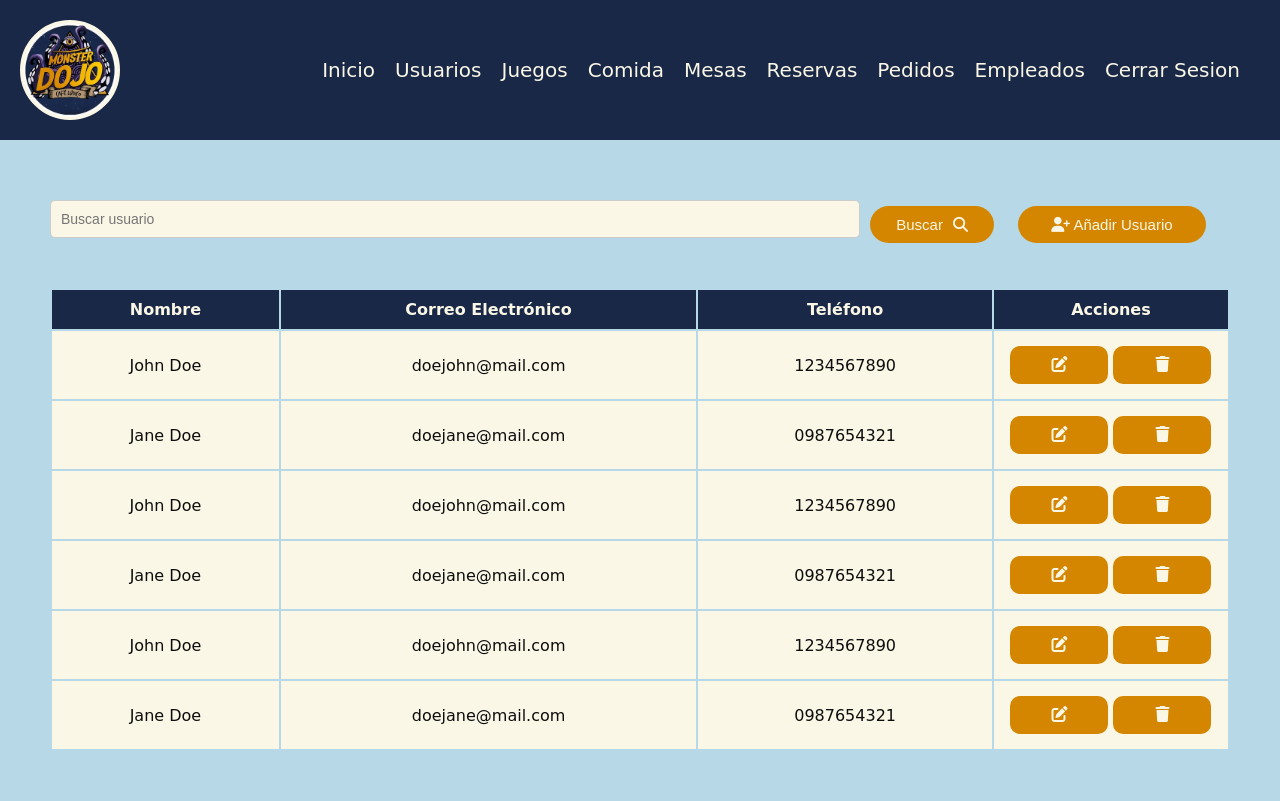
After one commit to ITLAZ/MonDojo, a Python web app: template templates/userspanel.html in a window 1280 px wide. The commit adds this page. Run offline with Jinja, Linux system fonts and the light colour scheme; the template is opened without the code that fills it, so the values that code supplies are empty; some libraries are stand-ins or nearby versions.

Commit message:
userspanel con pop-up todo pro xd

```diff
--- a/static/css/popup.css
+++ b/static/css/popup.css
@@ -3,13 +3,13 @@ body {
 }
 
 .popup {
-    display: block; /* Cambia a 'none' para ocultar el pop-up inicialmente */
+    display: none; /* Ocultar el pop-up inicialmente */
     position: fixed;
     top: 0;
     left: 0;
     width: 100%;
     height: 100%;
-    /*background-color: rgba(196, 186, 186, 0.5);*/
+    background-color: rgba(0, 0, 0, 0.5);
     z-index: 1000;
 }
 
@@ -51,26 +51,26 @@ form {
     align-items: stretch;
 }
 
+.form-group {
+    margin-bottom: 15px;
+}
+
 label {
-    margin: 10px 0 5px;
+    margin-bottom: 5px;
     text-align: left;
     color: #faf7e6;
+    display: block;
 }
 
-input[type="text"], input[type="email"], input[type="date"] {
+input[type="text"], input[type="email"], input[type="date"], input[type="password"] {
     padding: 10px;
     margin-bottom: 10px;
     border: 1px solid #ccc;
     border-radius: 5px;
     font-size: 14px;
     color: #faf7e6;
-    background-color: #333;
-}
-
-input[type="date"] {
-    font-family: 'Arial', sans-serif;
-    font-size: 14px;
-    color: #faf7e6;
+    background-color: #faf7e6;
+    width: 100%;
 }
 
 .buttons {
--- /dev/null
+++ b/static/css/userspanel.css
@@ -0,0 +1,171 @@
+* {
+    margin: 0;
+    padding: 0;
+    box-sizing: border-box;
+}
+
+:root {
+    --primary-color: #192847;
+    --secondary-color: #B7D8E6;
+    --alt-primary-color: #D48600;
+    --alt-secondary-color: #F9BF03;
+    --dark-color: #0D0D0D;
+    --light-color: #FAF7E6;
+}
+
+body {
+    height: 100%;
+    width: 100%;
+    font-family: 'Poppins', sans-serif;
+    background-color: var(--secondary-color);
+}
+
+.navbar {
+    width: 100%;
+    height: 100%;
+    display: flex;
+    justify-content: space-between;
+    align-items: center;
+    background: var(--primary-color);
+    padding: 20px;
+}
+
+.nav-logo {
+    display: flex;
+    justify-content: center;
+    align-items: center;
+    height: 100px;
+    width: 100px;
+    margin-right: 20px;
+    background-color: #FAF7E6;
+    border: solid #FAF7E6 3px;
+    border-radius: 50%;
+}
+
+.nav-logo img {
+    height: 100%;
+    width: 100%;
+}
+
+.nav-items {
+    display: flex;
+    justify-content: space-around;
+    align-items: center;
+}
+
+.nav-items li {
+    list-style: none;
+    margin-right: 20px;
+    transition: all 0.3s;
+}
+
+.nav-items li a {
+    text-decoration: none;
+    color: var(--light-color);
+    font-size: 20px;
+    transition: all 0.3s ease-in-out;
+}
+
+.nav-items li a:hover {
+    color: var(--alt-primary-color);
+}
+
+.nav-items li:hover {
+    transform: scale(1.3);
+}
+
+.container {
+    width: 100%;
+    height: 100%;
+    display: flex;
+    flex-direction: column;
+    justify-content: center;
+    padding: 30px;
+    background-color: var(--secondary-color);
+}
+
+.actions-container {
+    display: grid;
+    grid-template-columns: 4fr 1fr;
+    justify-content: center;
+    align-items: center;
+    padding: 20px;
+}
+
+.search-container {
+    display: flex;
+    justify-content: center;
+    align-items: center;
+    margin-top: 10px;
+}
+
+.search-container input {
+    width: 100%;
+    height: 100%;
+    padding: 10px;
+    border: none;
+    border-radius: 20px;
+    margin-right: 10px;
+}
+
+.search-container button {
+    width: 15%;
+    display: flex;
+    justify-content: center;
+    align-items: center;
+    gap: 10px;
+    font-size: 15px;
+    background-color: var(--alt-primary-color);
+    color: var(--light-color);
+    border: none;
+    padding: 10px;
+    border-radius: 30px;
+    cursor: pointer;
+}
+
+.add-user{
+    display: flex;
+    justify-content: center;
+    align-items: center;
+    margin-top: 10px;
+}
+
+.add-user button {
+    width: 80%;
+    background-color: var(--alt-primary-color);
+    color: var(--light-color);
+    font-size: 15px;
+    border: none;
+    padding: 10px;
+    border-radius: 20px;
+    cursor: pointer;
+}
+
+table {
+    width: 100%;
+    height: 100%;
+    padding: 20px;
+}
+
+th {
+    background-color: var(--primary-color);
+    color: var(--light-color);
+    padding: 10px;
+    text-align: center;
+}
+
+td {
+    background-color: var(--light-color);
+    color: var(--dark-color);
+    padding: 15px;
+    text-align: center;
+}
+
+td button {
+    background-color: var(--alt-primary-color);
+    color: var(--light-color);
+    border: none;
+    padding: 10px;
+    border-radius: 10px;
+    cursor: pointer;
+}
--- /dev/null
+++ b/templates/userspanel.html
@@ -0,0 +1,283 @@
+<!DOCTYPE html>
+<html lang="es">
+<head>
+    <meta charset="UTF-8">
+    <title>Monster Dojo - Panel de Usuarios</title>
+    <!-- Link css -->
+    <link rel="stylesheet" href="../static/css/userspanel.css">
+    <link rel="stylesheet" href="../static/css/popup.css">
+    <!-- Link fonts -->
+    <script src="https://kit.fontawesome.com/9c32bf538b.js" crossorigin="anonymous"></script>
+    <link href="https://fonts.googleapis.com/css2?family=Bangers&display=swap" rel="stylesheet">
+</head>
+<body>
+    <nav class="navbar">
+        <div class="nav-logo">
+            <img src="../static/images/logo.png" alt="Monster Dojo">
+        </div>
+        <ul class="nav-items">
+            <li><a href="">Inicio</a></li>
+            <li><a href="">Usuarios</a></li>
+            <li><a href="">Juegos</a></li>
+            <li><a href="">Comida</a></li>
+            <li><a href="">Mesas</a></li>
+            <li><a href="">Reservas</a></li>
+            <li><a href="">Pedidos</a></li>
+            <li><a href="">Empleados</a></li>
+            <li><a href="">Cerrar Sesion</a></li>
+        </ul>
+    </nav>
+    <div class="container">
+        <div class="actions-container">
+            <div class="search-container">
+                <input type="text" placeholder="Buscar usuario">
+                <button>Buscar<i class="fa-solid fa-search"></i></button>
+            </div>
+            <div class="add-user">
+                <button id="addUserBtn"><i class="fa-solid fa-user-plus"></i> Añadir Usuario</button>
+            </div>
+        </div>
+        <table>
+            <thead>
+                <tr>
+                    <th>Nombre</th>
+                    <th>Correo Electrónico</th>
+                    <th>Teléfono</th>
+                    <th>Acciones</th>
+                </tr>
+            </thead>
+            <tbody>
+                <tr>
+                    <td>John Doe</td>
+                    <td>doejohn@mail.com</td>
+                    <td>1234567890</td>
+                    <td>
+                        <button class="editUserBtn"><i class="fa-solid fa-edit"></i></button>
+                        <button><i class="fa-solid fa-trash"></i></button>
+                    </td>
+                </tr>
+                <tr>
+                    <td>Jane Doe</td>
+                    <td>doejane@mail.com</td>
+                    <td>0987654321</td>
+                    <td>
+                        <button class="editUserBtn"><i class="fa-solid fa-edit"></i></button>
+                        <button><i class="fa-solid fa-trash"></i></button>
+                    </td>
+                </tr>
+                <tr>
+                    <td>John Doe</td>
+                    <td>doejohn@mail.com</td>
+                    <td>1234567890</td>
+                    <td>
+                        <button class="editUserBtn"><i class="fa-solid fa-edit"></i></button>
+                        <button><i class="fa-solid fa-trash"></i></button>
+                    </td>
+                </tr>
+                <tr>
+                    <td>Jane Doe</td>
+                    <td>doejane@mail.com</td>
+                    <td>0987654321</td>
+                    <td>
+                        <button class="editUserBtn"><i class="fa-solid fa-edit"></i></button>
+                        <button><i class="fa-solid fa-trash"></i></button>
+                    </td>
+                </tr>
+                <tr>
+                    <td>John Doe</td>
+                    <td>doejohn@mail.com</td>
+                    <td>1234567890</td>
+                    <td>
+                        <button class="editUserBtn"><i class="fa-solid fa-edit"></i></button>
+                        <button><i class="fa-solid fa-trash"></i></button>
+                    </td>
+                </tr>
+                <tr>
+                    <td>Jane Doe</td>
+                    <td>doejane@mail.com</td>
+                    <td>0987654321</td>
+                    <td>
+                        <button class="editUserBtn"><i class="fa-solid fa-edit"></i></button>
+                        <button><i class="fa-solid fa-trash"></i></button>
+                    </td>
+                </tr>
+            </tbody>
+        </table>
+    </div>
+
+    <!-- REGISTRAR NUEVO USUARIO POP-UP -->
+    <div class="popup" id="contactPopup" style="display: none;">
+        <div class="popup-content">
+            <span class="close-btn" onclick="closePopup()">&times;</span>
+            <img src="../static/images/agregar_usuario.png" alt="User Icon" class="user-icon">
+            <h2>REGISTRO NUEVO USUARIO</h2>
+            <div class="step-indicator">
+                <div class="step-container">
+                    <span class="step" onclick="showTab(0)" id="step1">1</span>
+                    <span class="step-line"></span>
+                    <span class="step" onclick="showTab(1)" id="step2">2</span>
+                    <span class="step-line"></span>
+                    <span class="step" onclick="showTab(2)" id="step3">3</span>
+                </div>
+            </div>
+            <form id="regForm">
+                <div class="tab">
+                    <div class="form-group">
+                        <label for="name">Nombre</label>
+                        <input type="text" id="name" name="name" required>
+                    </div>
+                    <div class="form-group">
+                        <label for="email">Correo</label>
+                        <input type="email" id="email" name="email" required>
+                    </div>
+                </div>
+                <div class="tab">
+                    <div class="form-group">
+                        <label for="date">Fecha de Nacimiento</label>
+                        <input type="date" id="date" name="date" required>
+                    </div>
+                    <div class="form-group">
+                        <label for="phone">Teléfono</label>
+                        <input type="text" id="phone" name="phone" required>
+                    </div>
+                </div>
+                <div class="tab">
+                    <div class="form-group">
+                        <label for="password">Contraseña</label>
+                        <input type="password" id="password" name="password" required>
+                    </div>
+                    <div class="buttons">
+                        <button type="submit">Guardar</button>
+                        <button type="button" onclick="clearForm()">Cancelar</button>
+                    </div>
+                </div>
+            </form>
+        </div>
+    </div>
+
+    <!-- EDITAR USUARIO POP-UP -->
+    <div class="popup" id="editPopup" style="display: none;">
+        <div class="popup-content">
+            <span class="close-btn" onclick="closeEditPopup()">&times;</span>
+            <img src="../static/images/editar_usuario.png" alt="User Icon" class="user-icon">
+            <h2>EDITAR USUARIO</h2>
+            <div class="step-indicator">
+                <div class="step-container">
+                    <span class="step" onclick="showEditTab(0)" id="editStep1">1</span>
+                    <span class="step-line"></span>
+                    <span class="step" onclick="showEditTab(1)" id="editStep2">2</span>
+                    <span class="step-line"></span>
+                    <span class="step" onclick="showEditTab(2)" id="editStep3">3</span>
+                </div>
+            </div>
+            <form id="editForm">
+                <div class="tab">
+                    <div class="form-group">
+                        <label for="editName">Nombre</label>
+                        <input type="text" id="editName" name="name" required>
+                    </div>
+                    <div class="form-group">
+                        <label for="editEmail">Correo</label>
+                        <input type="email" id="editEmail" name="email" required>
+                    </div>
+                </div>
+                <div class="tab">
+                    <div class="form-group">
+                        <label for="editDate">Fecha de Nacimiento</label>
+                        <input type="date" id="editDate" name="date" required>
+                    </div>
+                    <div class="form-group">
+                        <label for="editPhone">Teléfono</label>
+                        <input type="text" id="editPhone" name="phone" required>
+                    </div>
+                </div>
+                <div class="tab">
+                    <div class="form-group">
+                        <label for="editPassword">Contraseña</label>
+                        <input type="password" id="editPassword" name="password" required>
+                    </div>
+                    <div class="buttons">
+                        <button type="submit">Guardar Cambios</button>
+                        <button type="button" onclick="clearEditForm()">Cancelar</button>
+                    </div>
+                </div>
+            </form>
+        </div>
+    </div>
+
+    <!-- SCRIPT POP-UP -->
+    <script>
+        let currentTab = 0;
+        showTab(currentTab);
+
+        document.getElementById('addUserBtn').addEventListener('click', function() {
+            document.getElementById('contactPopup').style.display = 'block';
+        });
+
+        document.querySelectorAll('.editUserBtn').forEach(function(button) {
+            button.addEventListener('click', function() {
+                document.getElementById('editPopup').style.display = 'block';
+                showEditTab(0);
+            });
+        });
+
+        function showTab(n) {
+            let tabs = document.getElementById("regForm").getElementsByClassName("tab");
+            for (let i = 0; i < tabs.length; i++) {
+                tabs[i].style.display = "none";
+            }
+            tabs[n].style.display = "block";
+
+            let steps = document.getElementById("contactPopup").getElementsByClassName("step");
+            let lines = document.getElementById("contactPopup").getElementsByClassName("step-line");
+            for (let i = 0; i < steps.length; i++) {
+                steps[i].className = steps[i].className.replace(" active", "");
+                if (i < lines.length) {
+                    lines[i].className = lines[i].className.replace(" active", "");
+                }
+            }
+            steps[n].className += " active";
+            for (let i = 0; i < n; i++) {
+                lines[i].className += " active";
+            }
+        }
+
+        function showEditTab(n) {
+            let tabs = document.getElementById("editForm").getElementsByClassName("tab");
+            for (let i = 0; i < tabs.length; i++) {
+                tabs[i].style.display = "none";
+            }
+            tabs[n].style.display = "block";
+
+            let steps = document.getElementById("editPopup").getElementsByClassName("step");
+            let lines = document.getElementById("editPopup").getElementsByClassName("step-line");
+            for (let i = 0; i < steps.length; i++) {
+                steps[i].className = steps[i].className.replace(" active", "");
+                if (i < lines.length) {
+                    lines[i].className = lines[i].className.replace(" active", "");
+                }
+            }
+            steps[n].className += " active";
+            for (let i = 0; i < n; i++) {
+                lines[i].className += " active";
+            }
+        }
+
+        function closePopup() {
+            document.getElementById('contactPopup').style.display = 'none';
+        }
+
+        function closeEditPopup() {
+            document.getElementById('editPopup').style.display = 'none';
+        }
+
+        function clearForm() {
+            document.getElementById("regForm").reset();
+        }
+
+        function clearEditForm() {
+            document.getElementById("editForm").reset();
+        }
+    </script>
+</body>
+</html>
```
Also changed, not shown: templates/popup.html (deleted, +0 -83 lines), templates/popup2.html (deleted, +0 -83 lines).
